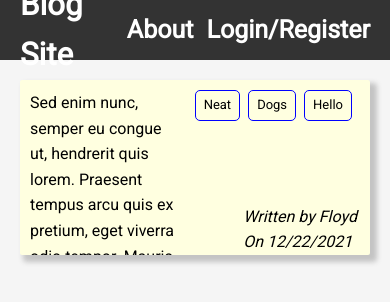
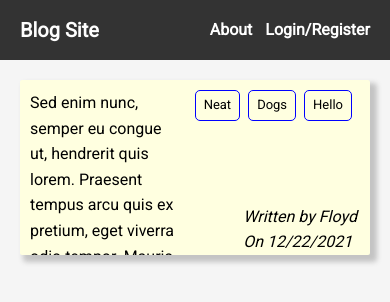
Before and after one commit to flooyd/Svelte-Blog, a Svelte app: page / in a window 390 px wide. Shown: the top 302 px of the page. Built offline with nearby package versions, Linux system fonts and the light colour scheme.

Commit message:
add gitignore

```diff
--- a/src/Nav.svelte
+++ b/src/Nav.svelte
@@ -48,4 +48,16 @@
     color: yellow;
     cursor: pointer;
   }
+
+  @media only screen and (max-width: 600px) {
+    .title {
+      font-weight: bold;
+      font-size: 20px;
+    }
+    .nav .options {
+      font-weight: bold;
+      font-size: 16px;
+      display: flex;
+    }
+  }
 </style>
```
Also changed, not shown: 1 other file (tests, documents, lock files or other folders).
